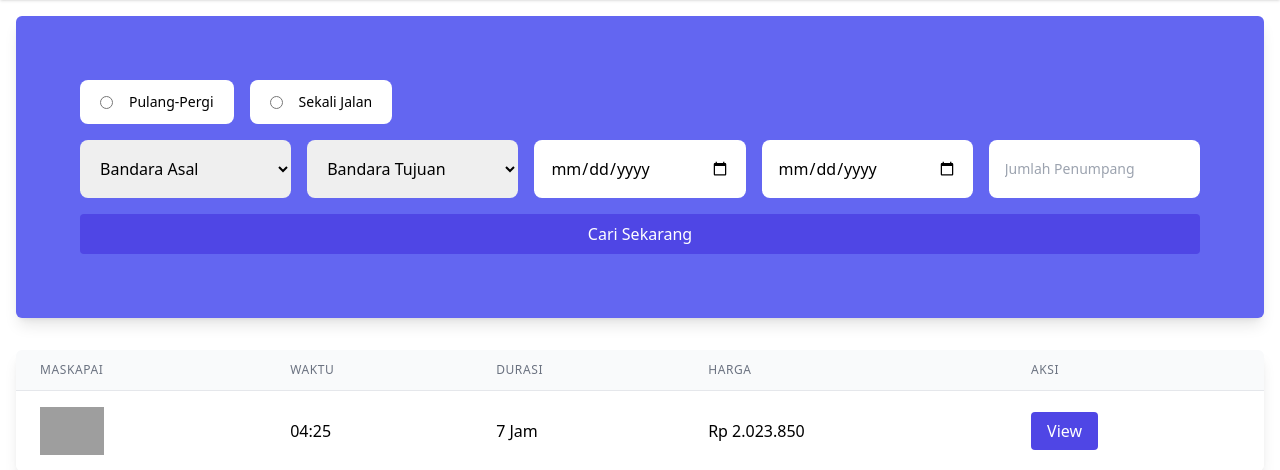
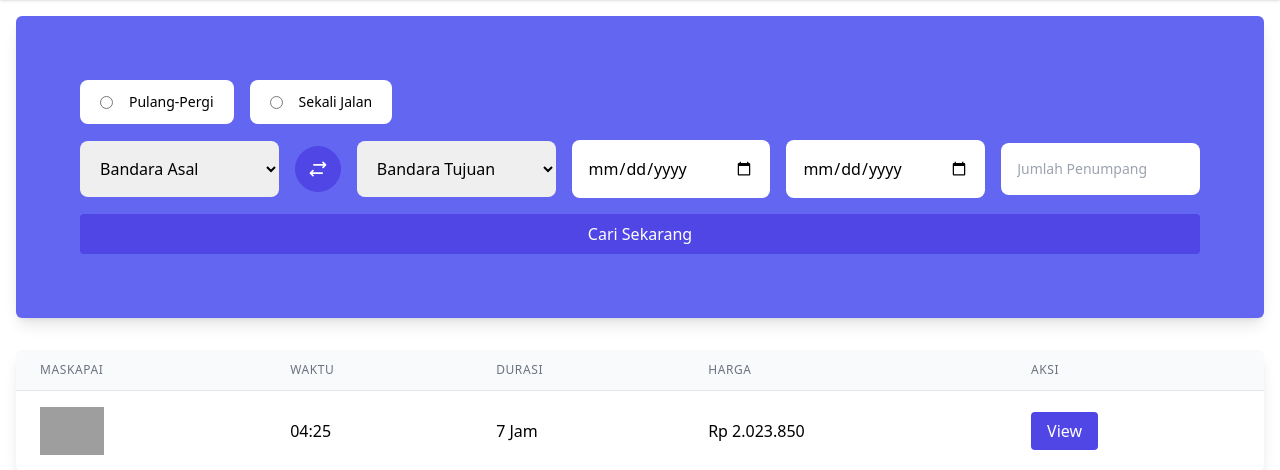
Before and after one commit to Ramdanii19/TiketinAja, a PHP site: template src/views/user/penerbanganTersedia.php in a window 1280 px wide. Shown: the part 64-534 px from the top of the page. Run offline with PHP 8.4, Linux system fonts and the light colour scheme; the template is opened without the code that fills it, so the values that code supplies are empty; grey boxes are pictures that could not be loaded.

Commit message:
fix: swap button

```diff
--- a/src/assets/css/output.css
+++ b/src/assets/css/output.css
@@ -707,6 +707,10 @@ video {
   height: 100%;
 }
 
+.h-12 {
+  height: 3rem;
+}
+
 .w-1\/5 {
   width: 20%;
 }
@@ -729,6 +733,10 @@ video {
 
 .w-full {
   width: 100%;
+}
+
+.w-12 {
+  width: 3rem;
 }
 
 .min-w-full {
@@ -763,6 +771,10 @@ video {
 
 .grid-cols-2 {
   grid-template-columns: repeat(2, minmax(0, 1fr));
+}
+
+.flex-row {
+  flex-direction: row;
 }
 
 .flex-col {
@@ -941,6 +953,11 @@ video {
 
 .bg-black\/60 {
   background-color: rgb(0 0 0 / 0.6);
+}
+
+.bg-red-600 {
+  --tw-bg-opacity: 1;
+  background-color: rgb(220 38 38 / var(--tw-bg-opacity, 1));
 }
 
 .bg-opacity-50 {
@@ -1334,12 +1351,24 @@ video {
     grid-column: span 4 / span 4;
   }
 
+  .lg\:block {
+    display: block;
+  }
+
+  .lg\:flex {
+    display: flex;
+  }
+
   .lg\:grid-cols-5 {
     grid-template-columns: repeat(5, minmax(0, 1fr));
   }
 
   .lg\:grid-cols-6 {
     grid-template-columns: repeat(6, minmax(0, 1fr));
+  }
+
+  .lg\:items-center {
+    align-items: center;
   }
 
   .lg\:p-12 {
--- a/src/views/user/penerbanganTersedia.php
+++ b/src/views/user/penerbanganTersedia.php
@@ -50,13 +50,18 @@
                 </fieldset>
 
                 <!-- Input fields -->
-                <div class="grid grid-cols-1 sm:grid-cols-2 lg:grid-cols-5 gap-4">
-                    <select class="p-4 rounded-lg w-full border-gray-300">
+                <div class="grid grid-cols-1 lg:flex lg:items-center gap-4">
+                    <select id="bandaraAsal" class="p-4 rounded-lg w-full border-gray-300">
                         <option>Bandara Asal</option>
                         <option>SOEKARNO HATTA</option>
                         <option>I GUSTI NGURAH RAI</option>
                     </select>
-                    <select class="p-4 rounded-lg w-full border-gray-300">
+                    <button id="swapButton" class="w-15 h-15 hidden lg:block rounded-full border border-indigo-600 bg-indigo-600 p-3 text-white hover:bg-transparent hover:text-indigo-600 ">
+                        <svg class="h-5 w-5" xmlns="http://www.w3.org/2000/svg" fill="none" viewBox="0 0 24 24" stroke="currentColor">
+                            <path stroke-linecap="round" stroke-linejoin="round" stroke-width="2" d="M18 10L21 7M21 7L18 4M21 7H7M6 14L3 17M3 17L6 20M3 17H17" />
+                        </svg>
+                    </button>
+                    <select id="bandaraTujuan" class="p-4 rounded-lg w-full border-gray-300">
                         <option>Bandara Tujuan</option>
                         <option>SOEKARNO HATTA</option>
                         <option>I GUSTI NGURAH RAI</option>
@@ -77,27 +82,6 @@
                 </button>
             </form>
 
-            <script>
-                const roundTripRadio = document.getElementById('round-trip');
-                const oneWayRadio = document.getElementById('one-way');
-                const returnDateInput = document.getElementById('return-date');
-
-                // Default state
-                returnDateInput.style.display = 'block';
-
-                // Event listeners
-                roundTripRadio.addEventListener('change', () => {
-                    if (roundTripRadio.checked) {
-                        returnDateInput.style.display = 'block';
-                    }
-                });
-
-                oneWayRadio.addEventListener('change', () => {
-                    if (oneWayRadio.checked) {
-                        returnDateInput.style.display = 'none';
-                    }
-                });
-            </script>
 
 
         </div>
@@ -133,3 +117,43 @@
 </body>
 
 </html>
+<script>
+    document.addEventListener("DOMContentLoaded", () => {
+        const roundTripRadio = document.getElementById('round-trip');
+        const oneWayRadio = document.getElementById('one-way');
+        const returnDateInput = document.getElementById('return-date');
+        const swapButton = document.getElementById("swapButton");
+
+        // Default state
+        returnDateInput.style.display = 'block';
+
+        // Event listeners
+        roundTripRadio.addEventListener('change', () => {
+            returnDateInput.style.display = 'block';
+        });
+
+        oneWayRadio.addEventListener('change', () => {
+            returnDateInput.style.display = 'none';
+        });
+
+        // Fungsi swap untuk tukar posisi elemen
+        document.getElementById("swapButton").addEventListener("click", function() {
+            event.preventDefault();
+            // Ambil elemen bandaraAsal dan bandaraTujuan
+            const bandaraAsal = document.getElementById("bandaraAsal");
+            const bandaraTujuan = document.getElementById("bandaraTujuan");
+
+            // Cari parent dari masing-masing elemen
+            const parentAsal = bandaraAsal.parentNode;
+            const parentTujuan = bandaraTujuan.parentNode;
+
+            // Simpan placeholder untuk membantu pertukaran
+            const placeholder = document.createElement("div");
+
+            // Tukar posisi elemen
+            parentAsal.replaceChild(placeholder, bandaraAsal);
+            parentTujuan.replaceChild(bandaraAsal, bandaraTujuan);
+            parentAsal.replaceChild(bandaraTujuan, placeholder);
+        });
+    });
+</script>
```
